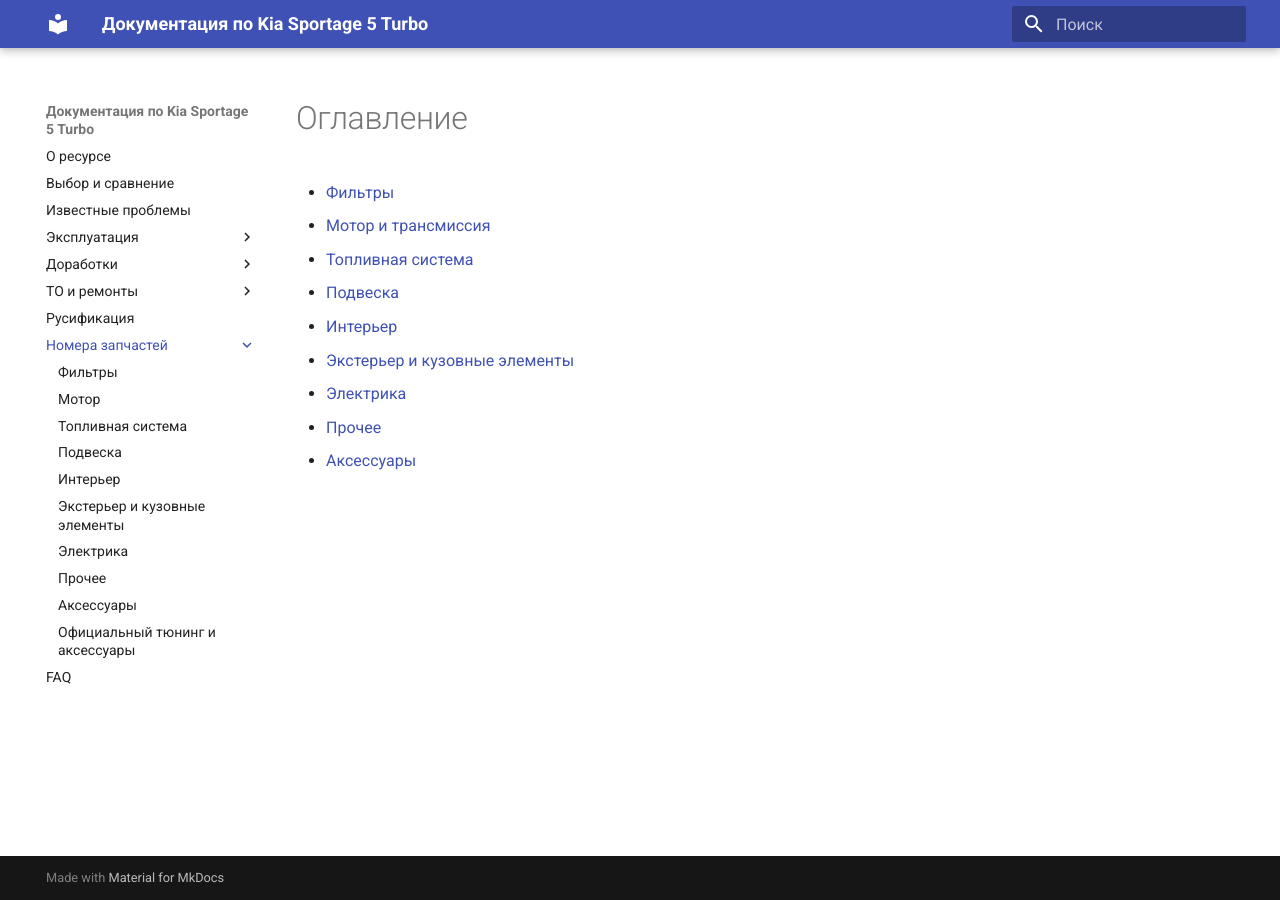
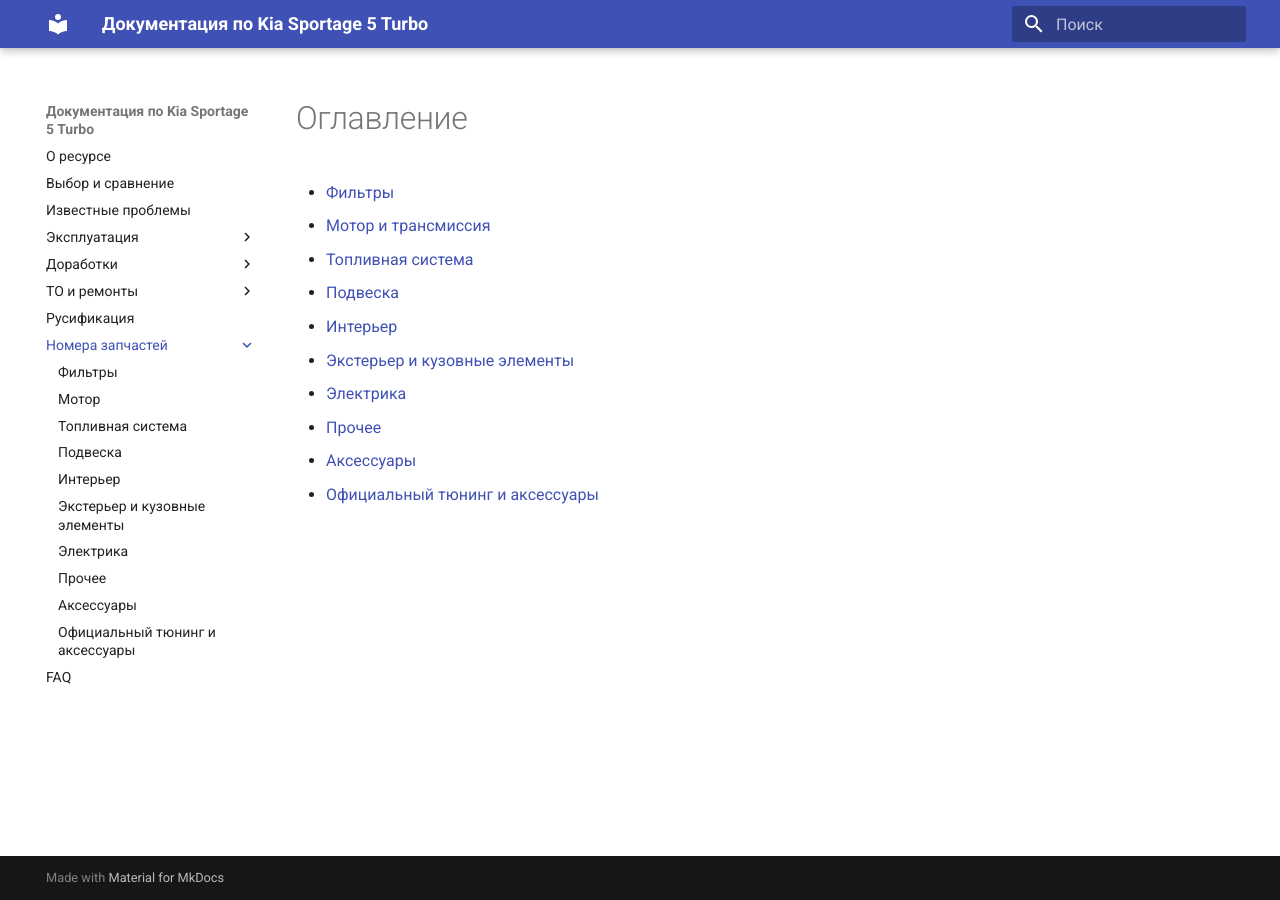
Before and after one commit to kia-sportage-docs/kia-sport5-docs, an MkDocs documentation site: the page built from docs/part/index.md, in a window 1280 px wide. Built offline with MkDocs 1.6.1 and Material for MkDocs 9.7.7, drawn with Linux system fonts in a browser that asks for light colours.

Commit message:
новые оф.аксессуары

```diff
--- a/docs/part/index.md
+++ b/docs/part/index.md
@@ -9,3 +9,4 @@
 - [Электрика](./electric.md)
 - [Прочее](./other.md)
 - [Аксессуары](./accessories.md)
+- [Официальный тюнинг и аксессуары](./official_tuning.md)
```
